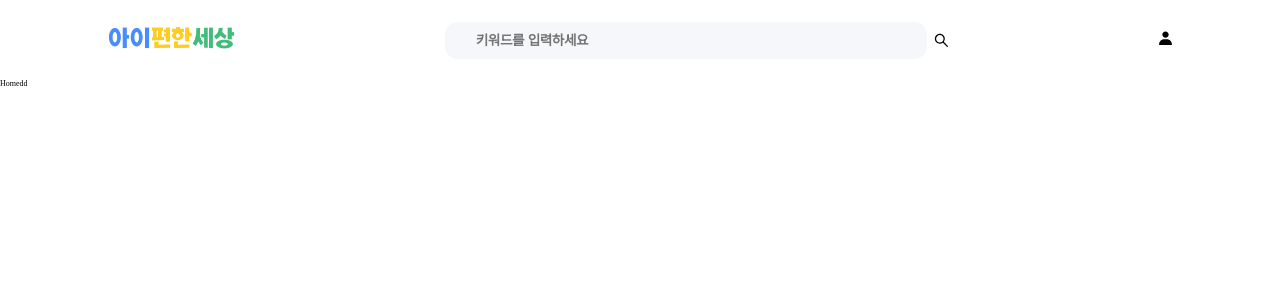
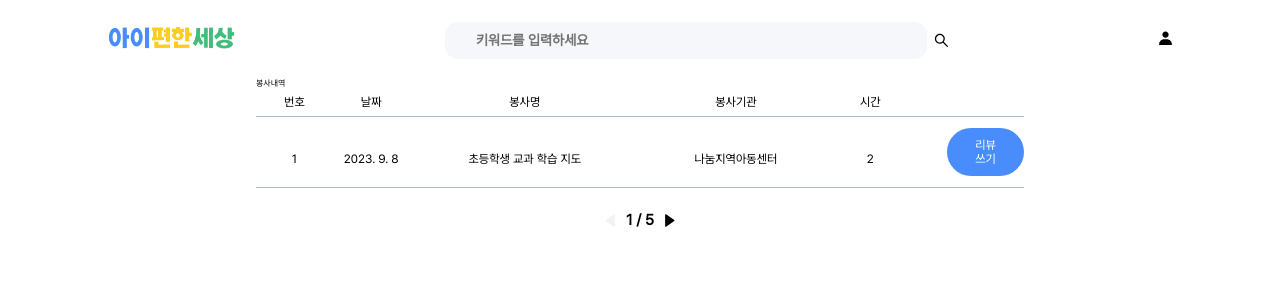
Before and after one commit to Kusitms-28th-Kukerton-E/Frontend, a React (Vite) app: page / in a window 1280 px wide. Shown: the top 300 px of the page. Built offline with nearby package versions, Linux system fonts and the light colour scheme.

Commit message:
feat: 봉사 내역 카테고리 추가

```diff
--- a/src/components/button.tsx
+++ b/src/components/button.tsx
@@ -8,6 +8,15 @@ export const MainButton = styled.button`
   border: none;
   background: var(--color-main2);
   color: var(--color-white);
+`;
+
+export const MainButton2 = styled.button`
+  border-radius: 60px;
+  border: none;
+  background: var(--color-main2);
+  color: var(--color-white);
+  padding: 20px 48px;
+  width: 100%;
 `;
 
 export const SubButton = styled.button`
--- a/src/page/Home/index.tsx
+++ b/src/page/Home/index.tsx
@@ -1,5 +1,11 @@
+import History from '../mypage/History';
+
 const Home = () => {
-  return <div>Homedd</div>;
+  return (
+    <div>
+      <History />
+    </div>
+  );
 };
 
 export default Home;
--- /dev/null
+++ b/src/page/mypage/History.tsx
@@ -0,0 +1,98 @@
+import { MainButton2 } from '@/components/button';
+import { BiSolidLeftArrow, BiSolidRightArrow } from 'react-icons/bi';
+import styled from 'styled-components';
+
+const History = () => {
+  return (
+    <Container>
+      <div>봉사내역</div>
+      <Table>
+        <thead>
+          <tr>
+            <th>번호</th>
+            <th>날짜</th>
+            <th>봉사명</th>
+            <th>봉사기관</th>
+            <th>시간</th>
+            <th></th>
+            <th></th>
+          </tr>
+        </thead>
+        <tbody>
+          <tr>
+            <td width="10%">1</td>
+            <td width="10%">2023. 9. 8</td>
+            <td width="30%">초등학생 교과 학습 지도</td>
+            <td width="25%">나눔지역아동센터</td>
+            <td width="10%">2</td>
+            <td width="5%"></td>
+            <td width="10%">
+              <MainButton2>
+                <span>리뷰쓰기</span>
+              </MainButton2>
+            </td>
+          </tr>
+        </tbody>
+      </Table>
+      <Page>
+        <BiSolidLeftArrow color="#F2F2F2" />
+        <span>{`1 / 5`}</span>
+        <BiSolidRightArrow />
+      </Page>
+    </Container>
+  );
+};
+
+const Container = styled.div`
+  display: flex;
+  flex-direction: column;
+  justify-content: center;
+  margin: 0 auto;
+  width: 60%;
+`;
+
+const Table = styled.table`
+  font-family: Pretendard;
+  font-weight: 500;
+  font-size: 24px;
+  line-height: 1.5;
+  text-align: center;
+
+  th {
+    padding: 10px 0px;
+  }
+
+  tbody {
+    tr {
+      border-top: 1px solid;
+      border-bottom: 1px solid;
+      border-color: var(--color-gray-blue);
+
+      td {
+        padding: 22px 0px;
+      }
+    }
+  }
+
+  span {
+    font-family: Pretendard;
+    font-weight: 500;
+    font-size: 24px;
+  }
+`;
+
+const Page = styled.div`
+  font-family: Pretendard;
+  font-weight: 600;
+  font-size: 30px;
+  padding: 50px 0px;
+  display: flex;
+  flex-direction: row;
+  justify-content: center;
+
+  span {
+    padding: 0px 15px;
+  }
+`;
+
+export default History;
```
